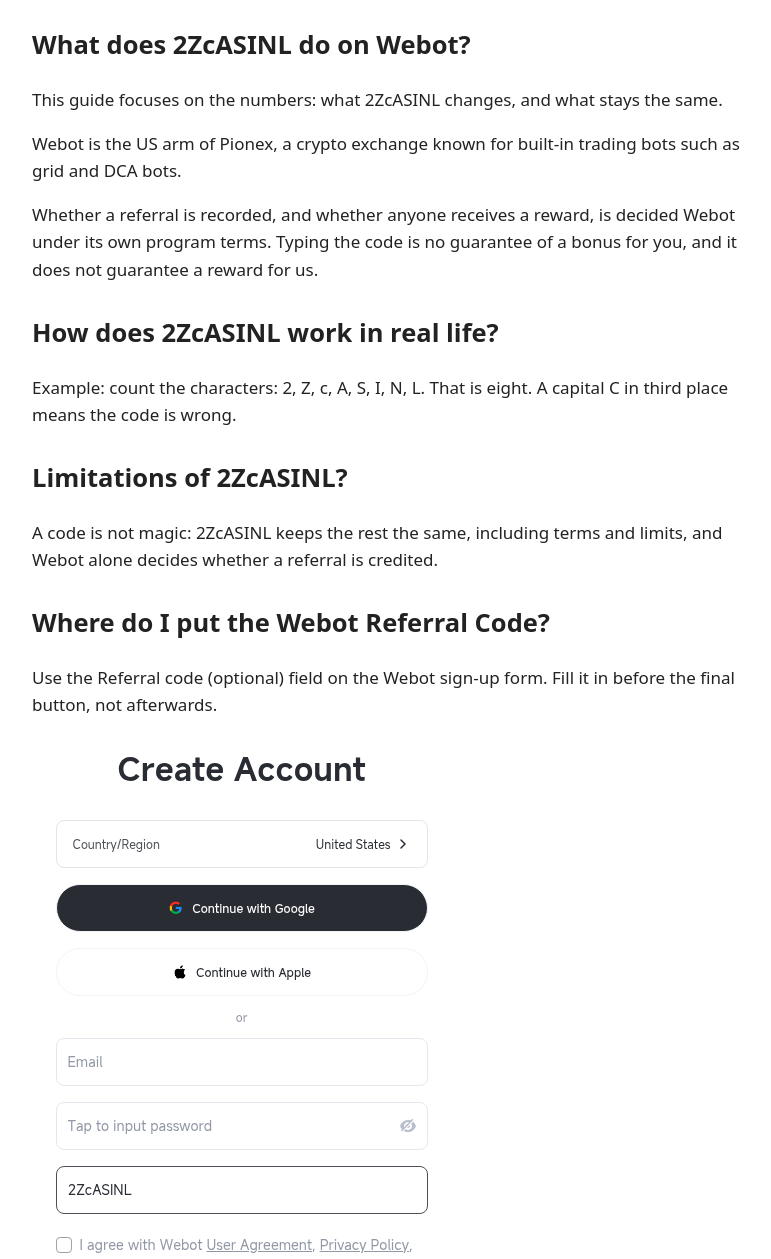
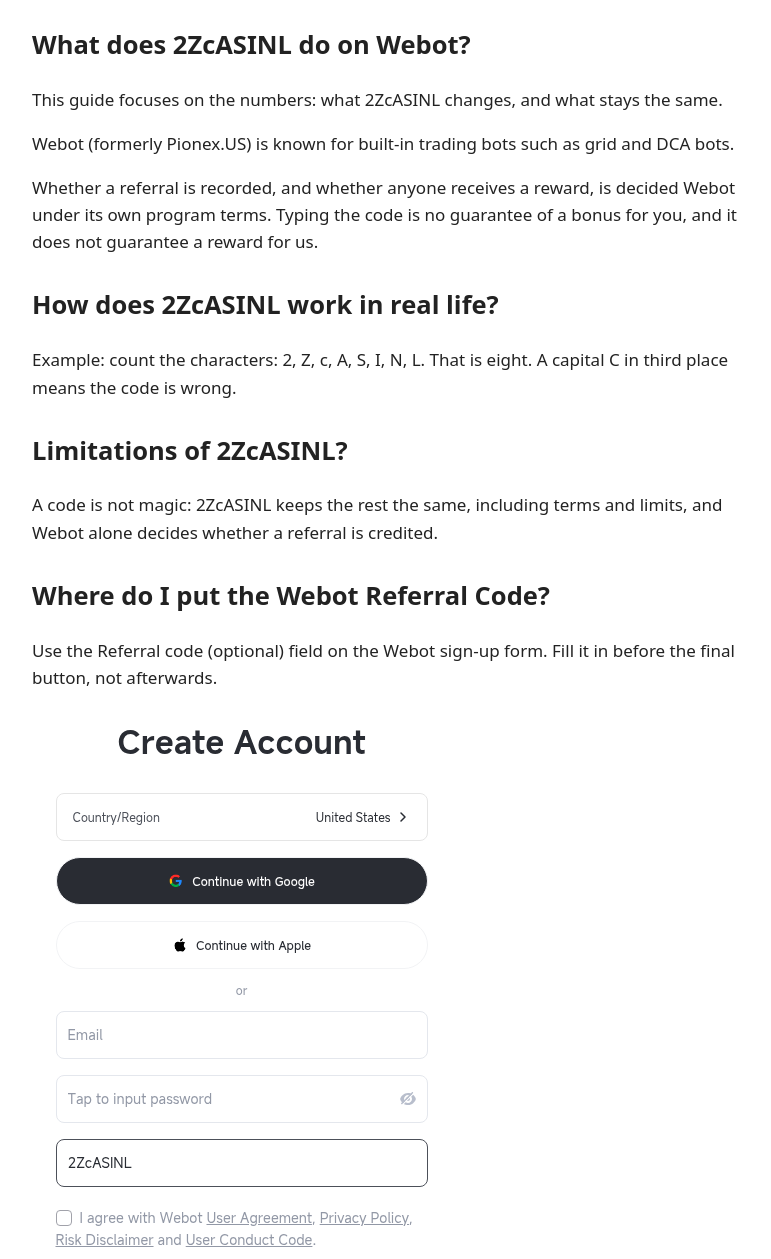
Before and after one commit to trevanta-codes/pionex-referral-code, a plain HTML site: page index.html in a window 1280 px wide. Shown: the part 420-1679 px from the top of the page, without its empty margins (238-1009 px from the left). Drawn offline with Linux system fonts and the light colour scheme.

Commit message:
Webot: exact-term copy and updated field-image alt text (2026-11-19)

```diff
--- a/index.html
+++ b/index.html
@@ -11,7 +11,7 @@
 <p class="code">2ZcASINL</p><p class="small">Checked November 2026.</p>
 <h2>What does 2ZcASINL do on Webot?</h2>
 <p>This guide focuses on the numbers: what 2ZcASINL changes, and what stays the same.</p>
-<p>Webot is the US arm of Pionex, a crypto exchange known for built-in trading bots such as grid and DCA bots.</p>
+<p>Webot (formerly Pionex.US) is known for built-in trading bots such as grid and DCA bots.</p>
 <p>Whether a referral is recorded, and whether anyone receives a reward, is decided Webot under its own program terms. Typing the code is no guarantee of a bonus for you, and it does not guarantee a reward for us.</p>
 <h2>How does 2ZcASINL work in real life?</h2>
 <p>Example: count the characters: 2, Z, c, A, S, I, N, L. That is eight. A capital C in third place means the code is wrong.</p>
@@ -19,14 +19,12 @@
 <p>A code is not magic: 2ZcASINL keeps the rest the same, including terms and limits, and Webot alone decides whether a referral is credited.</p>
 <h2>Where do I put the Webot Referral Code?</h2>
 <p>Use the Referral code (optional) field on the Webot sign-up form. Fill it in before the final button, not afterwards.</p>
-<p><img src="signup-field.png" alt="Webot sign-up form showing the Referral code (optional) field filled in with 2ZcASINL" style="max-width:100%;height:auto"></p>
+<p><img src="signup-field.png" alt="Webot Create Account form with referral code 2ZcASINL entered in the Referral code field" style="max-width:100%;height:auto"></p>
 <h2>What is the next step after registering?</h2>
 <p>Next, finish the ID checks, wait for approval, and after that fund the account if you choose to.</p>
 <h2>What steps to use 2ZcASINL?</h2>
 <p>It takes about three minutes.</p>
 <ol><li>Open the Webot sign-up page or app.</li><li>Use your email or phone number and set a password.</li><li>Find Referral code (optional).</li><li>Paste 2ZcASINL, with the lower-case c.</li><li>Finish registration and the identity checks Webot requires.</li></ol>
-<h2>Why do pages use different names for 2ZcASINL?</h2>
-<p>People search many names, such as invite code or referral code. On Webot there is one box, the Referral code (optional) field, and 2ZcASINL goes there whatever the name.</p>
 <h2>What goes wrong most often with 2ZcASINL?</h2>
 <p>The usual causes:</p>
 <ul><li>skipping identity verification afterwards</li><li>whitespace before or after the code</li><li>Webot not being available in your state</li><li>the lower-case c turned into a capital C</li><li>creating the account first</li></ul>
```
